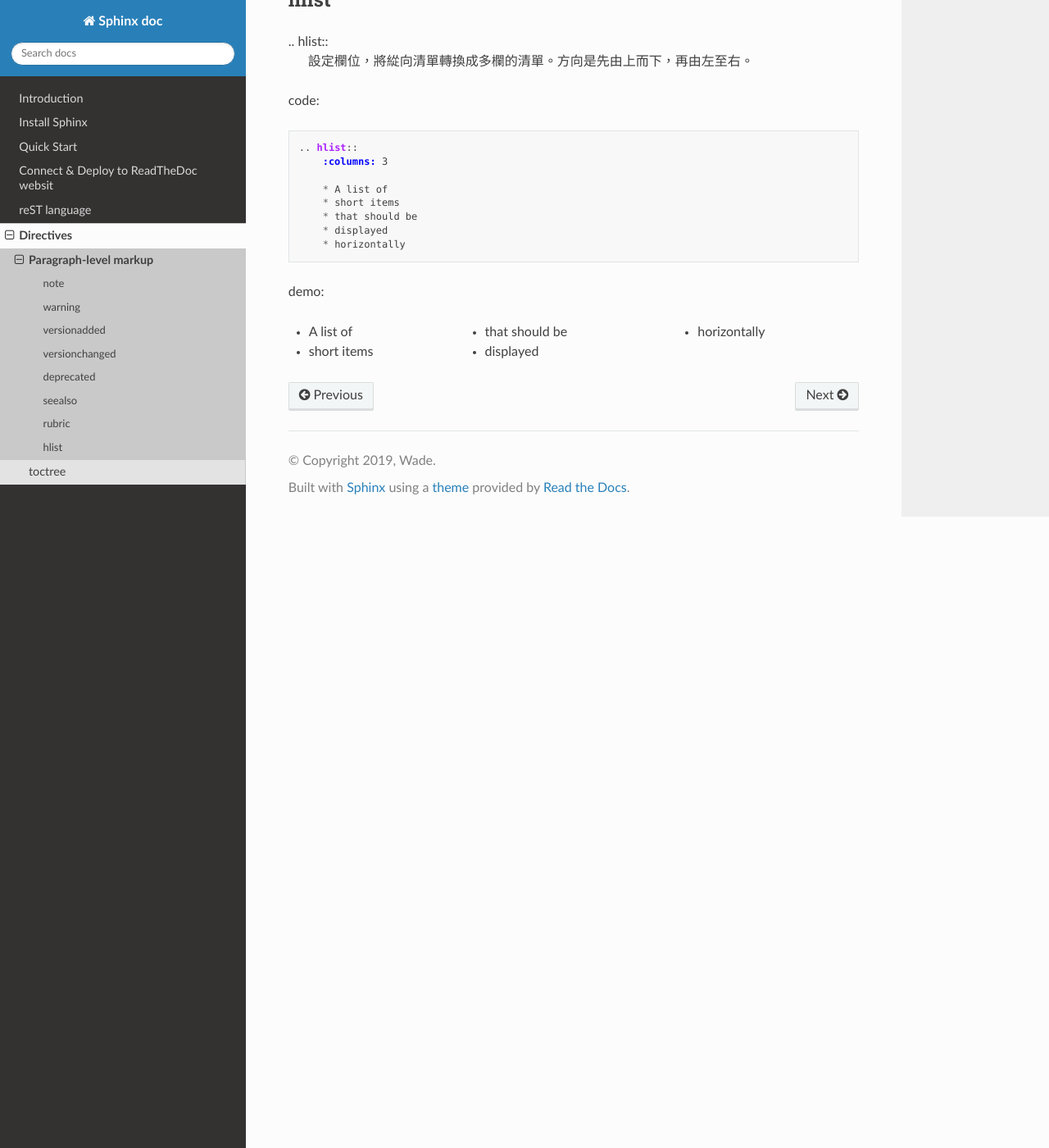
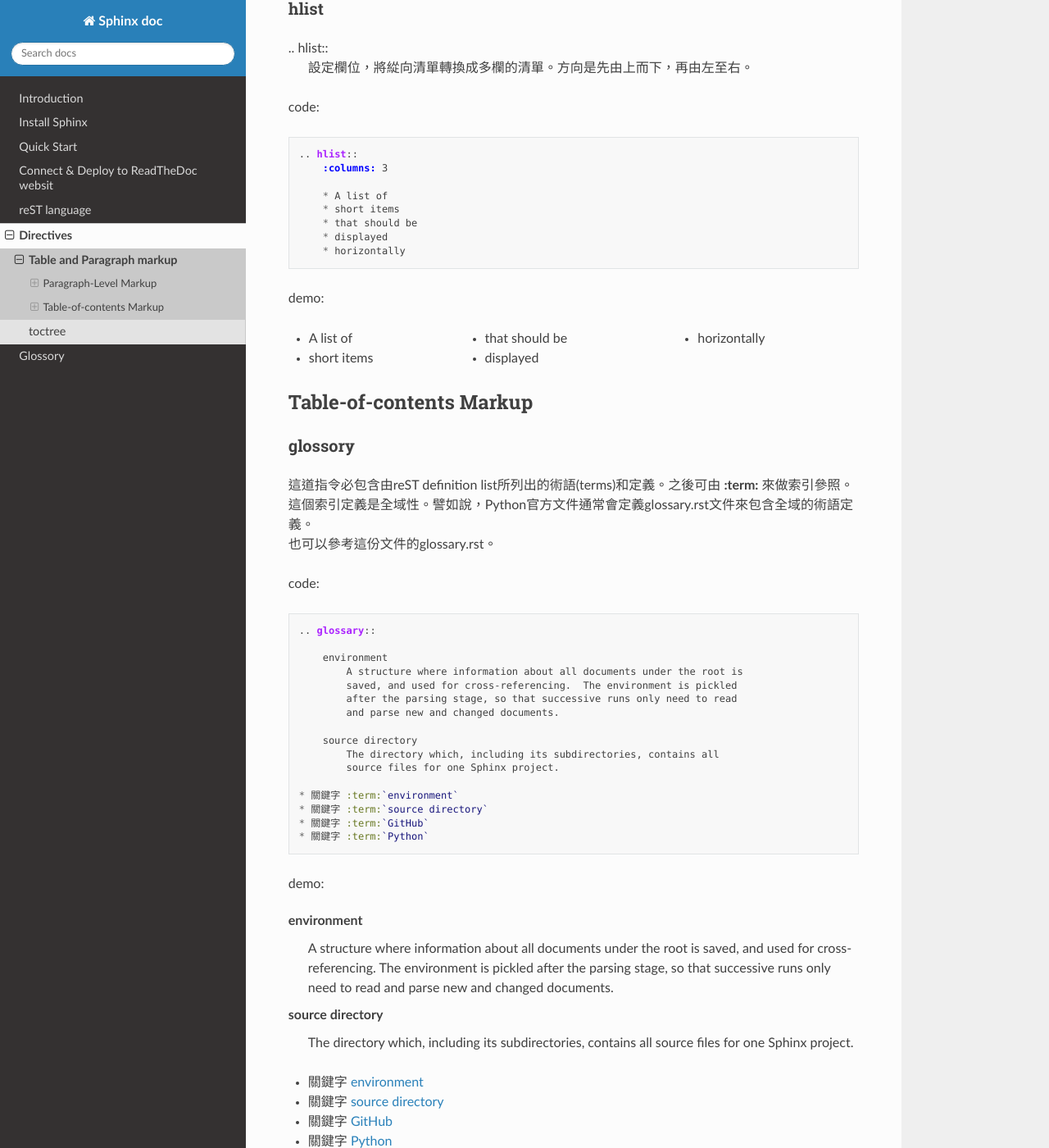
Before and after one commit to WadeChenX/sphinix-doc, a Sphinx documentation site: the page built from source/directives/table_and_paragraph_markup.rst, in a window 1280 px wide and 1400 px high, scrolled down 4048 px. Shown: the whole window at 82% size. Built offline with Sphinx 7.4.7 and the Read the Docs theme 2.0.0, drawn with Linux system fonts in a browser that asks for light colours; some of the changed text lies outside the part shown.

Commit message:
Finish `Table-of-contents Markup` section

```diff
--- a/source/directives/paragraph-level-markup.rst
+++ b/source/directives/table_and_paragraph_markup.rst
@@ -1,9 +1,12 @@
 **************************
-Paragraph-level markup
+Table and Paragraph markup
 **************************
 
+Paragraph-Level Markup
+==========================
+
 note
-======
+------
 
 | .. note::
 |   注意的樣式
@@ -24,7 +27,7 @@ demo:
 
 
 warning
-========
+--------
 
 | .. warning::
 |   警告的樣式
@@ -44,7 +47,7 @@ demo:
     這是一個 **警告** 的段落。
 
 versionadded
-==============
+--------------
 
 | .. versionadded:: <version>
 |   描述功能是在哪個版本導入。以斜體標示。
@@ -81,7 +84,7 @@ def my_function(my_arg, my_other_arg):
 .. versionadded:: 2.5
 
 versionchanged
-=====================
+------------------
 
 | .. versionchanged:: <version>
 | 描述此功能在哪個版本有變更。
@@ -115,7 +118,7 @@ def my_function(my_arg):
 .. versionchanged:: 2.6
 
 deprecated
-=====================
+---------------
 
 | .. deprecated:: <version>
 |     描述功能在哪個版本捨棄。
@@ -147,7 +150,7 @@ def my_function(my_arg):
 .. deprecated:: 2.7
 
 seealso
-=====================
+-------------------
 
 | .. seealso::
 |     描述功能的詳細資訊，另可參照其它資料。
@@ -171,7 +174,7 @@ os.listdir( *path* )
     可參照原生python文件：https://docs.python.org/2/library/os.html?highlight=listdir#os.listdir
 
 rubric
-=====================
+-------------------
 
 | .. rubric:: <title>
 |     段落的標題。此種標題不會被建在 **Table of contents** 裡面當連結。
@@ -196,7 +199,7 @@ demo:
 | The question is, does it create more problems than it solves?
 
 hlist
-=====================
+-------------------
 
 | .. hlist::
 |     設定欄位，將緃向清單轉換成多欄的清單。方向是先由上而下，再由左至右。
@@ -224,3 +227,91 @@ demo:
     * that should be
     * displayed
     * horizontally
+
+
+
+Table-of-contents Markup
+==========================
+
+glossory
+---------
+
+| 這道指令必包含由reST definition list所列出的術語(terms)和定義。之後可由 **:term:** 來做索引參照。
+| 這個索引定義是全域性。譬如說，Python官方文件通常會定義glossary.rst文件來包含全域的術語定義。
+| 也可以參考這份文件的glossary.rst。
+
+code:
+
+.. code-block:: reST
+
+    .. glossary::
+
+        environment
+            A structure where information about all documents under the root is
+            saved, and used for cross-referencing.  The environment is pickled
+            after the parsing stage, so that successive runs only need to read
+            and parse new and changed documents.
+
+        source directory
+            The directory which, including its subdirectories, contains all
+            source files for one Sphinx project.
+
+    * 關鍵字 :term:`environment`
+    * 關鍵字 :term:`source directory`
+    * 關鍵字 :term:`GitHub`
+    * 關鍵字 :term:`Python`
+
+demo:
+
+.. glossary::
+
+   environment
+      A structure where information about all documents under the root is
+      saved, and used for cross-referencing.  The environment is pickled
+      after the parsing stage, so that successive runs only need to read
+      and parse new and changed documents.
+
+   source directory
+      The directory which, including its subdirectories, contains all
+      source files for one Sphinx project.
+
+* 關鍵字 :term:`environment`
+* 關鍵字 :term:`source directory`
+* 關鍵字 :term:`GitHub`
+* 關鍵字 :term:`Python`
+
+productionlist
+---------------
+
+| 這道指令主要是包含一段程式碼的 **文法** 。
+| **文法** 指令包含名字、冒號和定義，如果定義超過一行的話，必須在換行後，同樣的位置加上冒號並繼續。
+| **文法** 裡面不能包含空白行。
+
+.. note::
+
+    **文法** 裡面由於不會做reST 的語語解析，所以當遇到 \* 或\|時，不需要使用跳脫符號\\。
+
+code:
+
+.. code-block:: reST
+
+    .. productionlist::
+        try_stmt: try1_stmt | try2_stmt
+        try1_stmt: "try" ":" `suite`
+                 : ("except" [`expression` ["," `target`]] ":" `suite`)+
+                 : ["else" ":" `suite`]
+                 : ["finally" ":" `suite`]
+        try2_stmt: "try" ":" `suite`
+                 : "finally" ":" `suite`
+
+
+demo:
+
+.. productionlist::
+   try_stmt: try1_stmt | try2_stmt
+   try1_stmt: "try" ":" `suite`
+            : ("except" [`expression` ["," `target`]] ":" `suite`)+
+            : ["else" ":" `suite`]
+            : ["finally" ":" `suite`]
+   try2_stmt: "try" ":" `suite`
+            : "finally" ":" `suite`
--- a/source/index.rst
+++ b/source/index.rst
@@ -16,6 +16,10 @@ Sphinix 說明文件
    reST/index
    directives/index
 
+.. toctree::
+    :hidden:
+
+    glossary
 
 Indices and tables
 ==================
```
Also changed, not shown: source/glossary.rst (added, +17 -0 lines).
